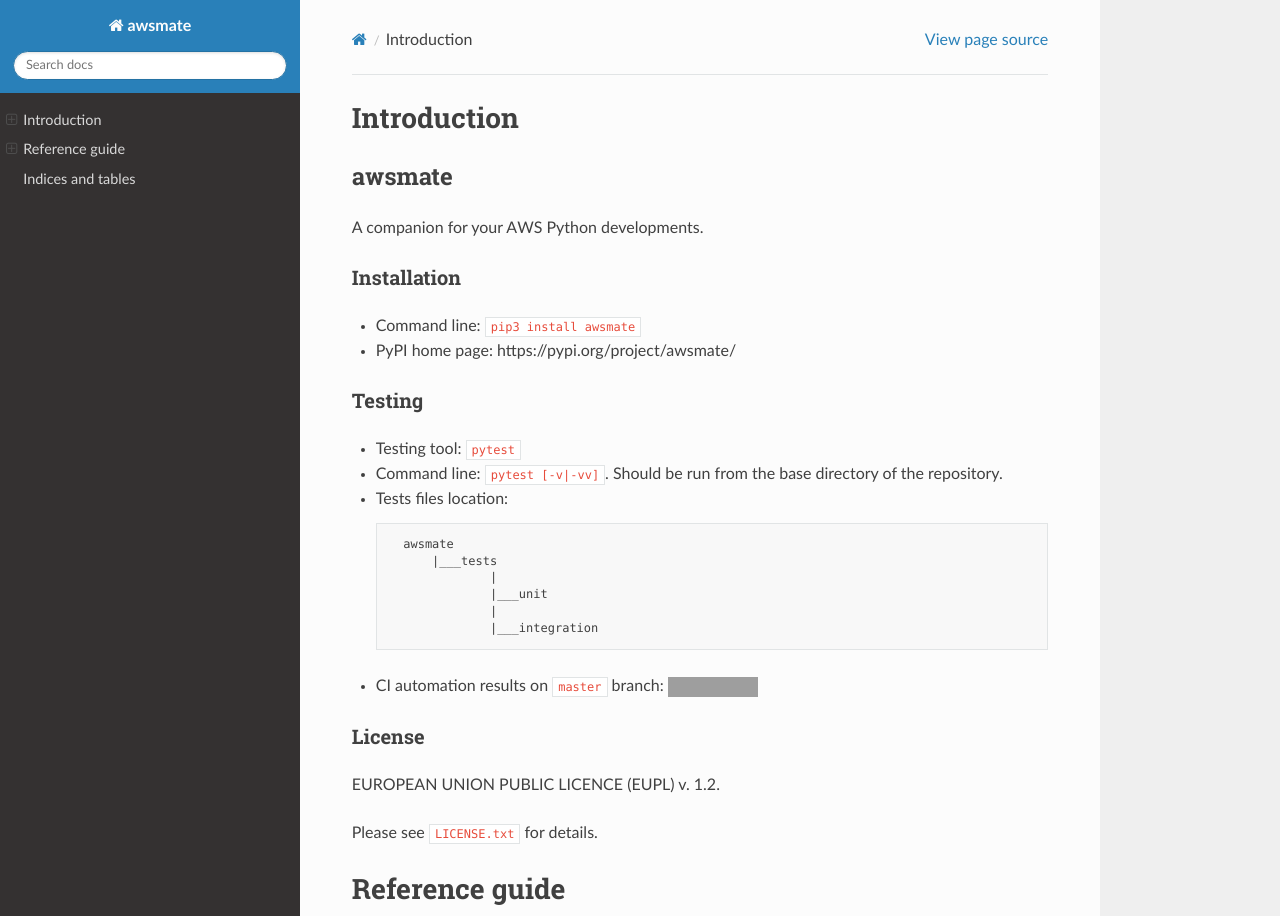
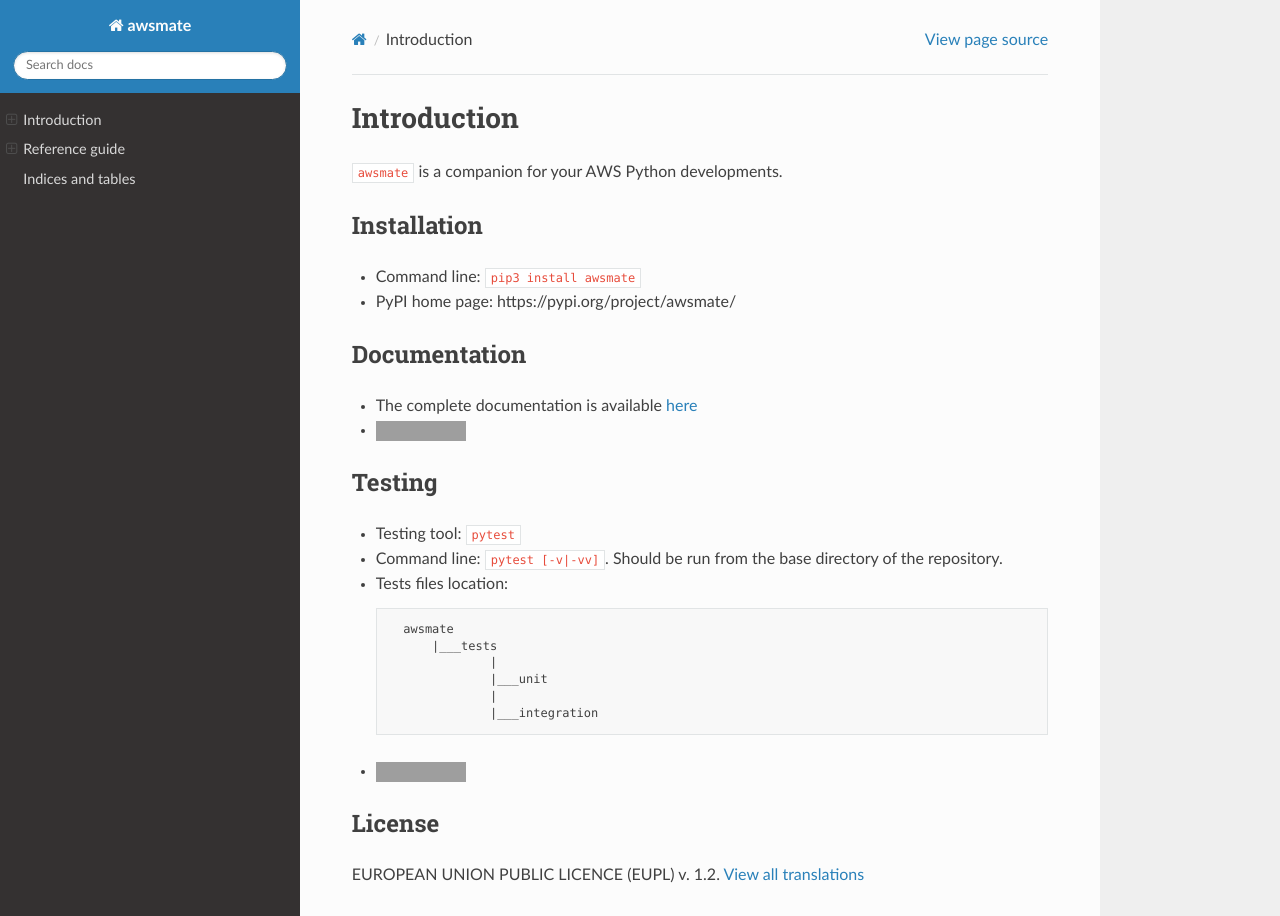
Before and after one commit to shlublu/awsmate, a Sphinx documentation site: the page built from docs/source/index.rst, in a window 1280 px wide and 1400 px high. Shown: the top 916 px of the window. Built offline with Sphinx 7.4.7 and the Read the Docs theme 2.0.0, drawn with Linux system fonts in a browser that asks for light colours; grey boxes are pictures that could not be loaded.

Commit message:
Documentation: WIP

```diff
--- a/README.md
+++ b/README.md
@@ -1,14 +1,18 @@
-# awsmate
-
-A companion for your AWS Python developments.
+`awsmate` is a companion for your AWS Python developments.
 
 
-## Installation
+### Installation
 
 * Command line: `pip3 install awsmate`
 * PyPI home page: https://pypi.org/project/awsmate/
 
-## Testing
+
+### Documentation
+
+* The complete documentation is available [here](https://awsmate.readthedocs.io/ "awsmate documentation")
+* [![Documentation status](https://readthedocs.org/projects/awsmate/badge/?version=latest)](https://awsmate.readthedocs.io/en/latest/?badge=latest)
+
+### Testing
 
 * Testing tool: `pytest`
 * Command line: `pytest [-v|-vv]`. Should be run from the base directory of the repository.
@@ -21,10 +25,9 @@
                     |
                     |___integration
 
-* CI automation results on `master` branch: ![Automated tests](https://github.com/shlublu/awsmate/actions/workflows/tests.yaml/badge.svg?branch=master)
+* ![master branch tests status](https://github.com/shlublu/awsmate/actions/workflows/tests.yaml/badge.svg?branch=master)
 
-## License
+### License
 
 EUROPEAN UNION PUBLIC LICENCE (EUPL) v. 1.2.
-
-Please see `LICENSE.txt` for details.
+[View all translations](https://joinup.ec.europa.eu/collection/eupl/eupl-text-eupl-12 "EUPL-1.2")
--- a/docs/source/index.rst
+++ b/docs/source/index.rst
@@ -3,7 +3,7 @@
    :caption: Contents:
 
 Introduction
-===============
+============
 
 .. include:: ../../README.md
    :parser: myst_parser.sphinx_
```
